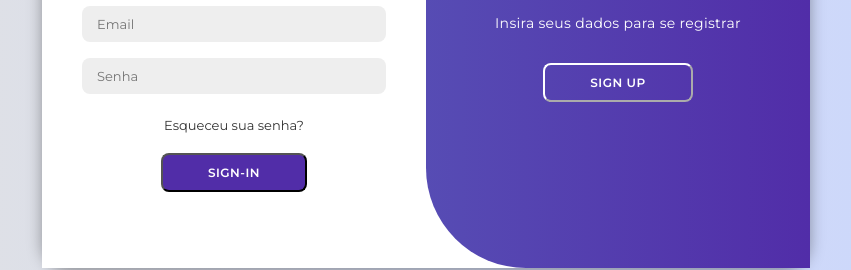
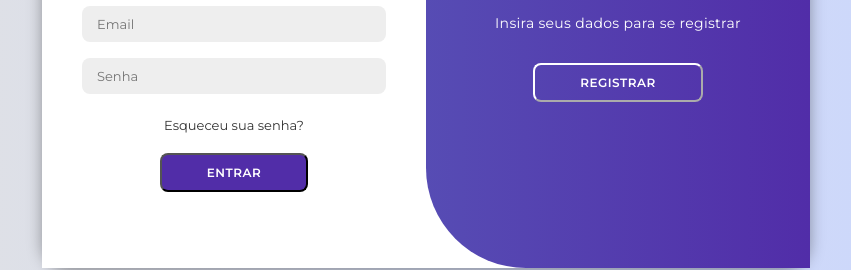
Before and after one commit to wernerraul25/Login-Page, a plain HTML site: page index.html in a window 1280 px wide. Shown: the part 372-642 px from the top of the page, without its empty margins (214-1065 px from the left). Drawn offline with Linux system fonts and the light colour scheme.

Commit message:
HTML 1.1

```diff
--- a/index.html
+++ b/index.html
@@ -25,7 +25,7 @@
                 <input type="text" placeholder="Name">
                 <input type="email" placeholder="Email">
                 <input type="password" placeholder="Senha">
-                <Button>Sign-up</Button>
+                <Button>Registrar</Button>
             </form>
         </div>
         <div class="form-container sign-in">
@@ -41,7 +41,7 @@
                 <input type="email" placeholder="Email">
                 <input type="password" placeholder="Senha">
                 <a href="#">Esqueceu sua senha?</a>
-                <Button>Sign-in</Button>
+                <Button>entrar</Button>
             </form>
         </div>
         <div class="toggle-container">
@@ -49,12 +49,12 @@
                 <div class="toggle-panel toggle-left">
                     <h1>Seja Bem Vindo Novamente</h1>
                     <p>Insira seus dados para entrar</p>
-                    <button class="hidden" id="login">Sign in</button>
+                    <button class="hidden" id="login">entrar</button>
                 </div>
                 <div class="toggle-panel toggle-right">
                     <h1>Seja Bem Vindo</h1>
                     <p>Insira seus dados para se registrar</p>
-                    <button class="hidden" id="register">Sign up</button>
+                    <button class="hidden" id="register">Registrar</button>
                 </div>
             </div>
         </div>
```
